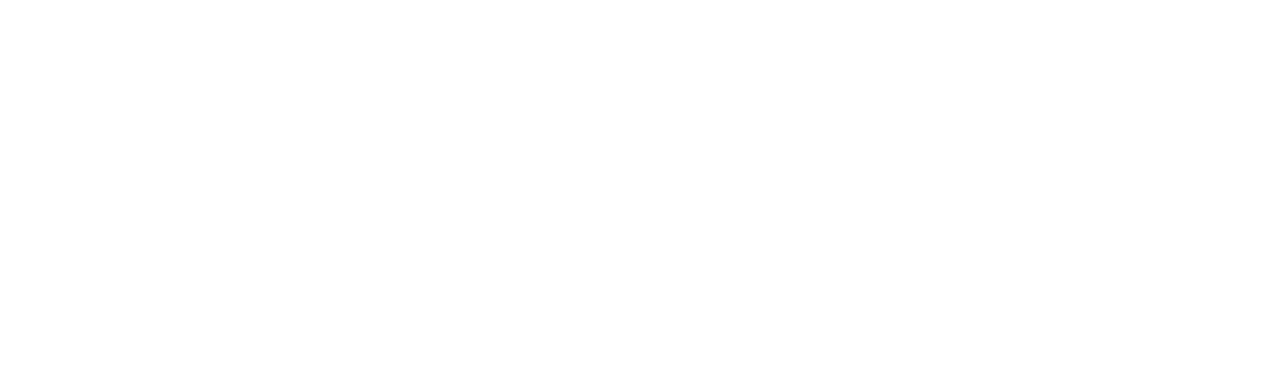
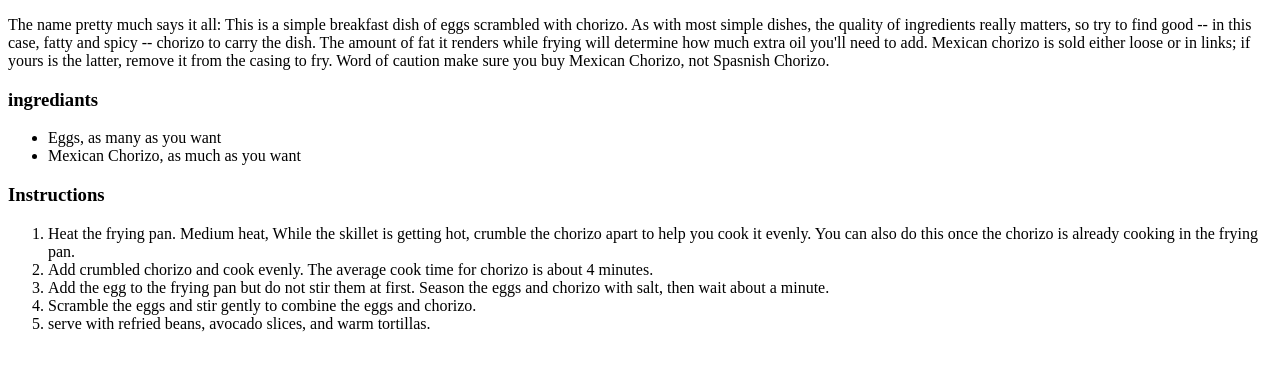
Before and after one commit to Chris1Benassi/odin-recipes, a plain HTML site: page recipes/Huevos_Chorizo.html in a window 1280 px wide. Drawn offline with Linux system fonts and the light colour scheme.

Commit message:
description for huevos con chorizo recipe

```diff
--- a/recipes/Huevos_Chorizo.html
+++ b/recipes/Huevos_Chorizo.html
@@ -7,6 +7,23 @@
     <title>Huevos Con Chorizo</title>
 </head>
 <body>
+<p>The name pretty much says it all: This is a simple breakfast dish of eggs scrambled with chorizo. As with most simple dishes, the quality of ingredients really matters, so try to find good -- in this case, fatty and spicy -- chorizo to carry the dish. The amount of fat it renders while frying will determine how much extra oil you'll need to add. Mexican chorizo is sold either loose or in links; if yours is the latter, remove it from the casing to fry. Word of caution make sure you buy Mexican Chorizo, not Spasnish Chorizo.  </p>
+
+<h3> ingrediants </h3>
+    <ul>
+        <li>Eggs, as many as you want</li>
+        <li>Mexican Chorizo, as much as you want</li>
+    </ul>
+
+
+<h3>Instructions</h3>
+<ol>
+    <li> Heat the frying pan. Medium heat, While the skillet is getting hot, crumble the chorizo apart to help you cook it evenly. You can also do this once the chorizo is already cooking in the frying pan. </li>
+    <li>Add crumbled chorizo and cook evenly. The average cook time for chorizo is about 4 minutes. </li>
+    <li>Add the egg to the frying pan but do not stir them at first. Season the eggs and chorizo with salt, then wait about a minute.</li>
+    <li>Scramble the eggs and stir gently to combine the eggs and chorizo.</li>
+    <li>serve with refried beans, avocado slices, and warm tortillas.</li>
+</ol>
 
 </body>
 </html>
```
